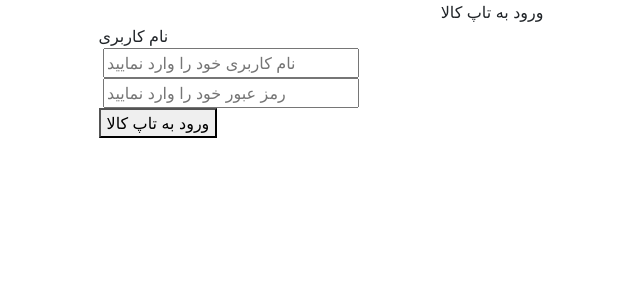
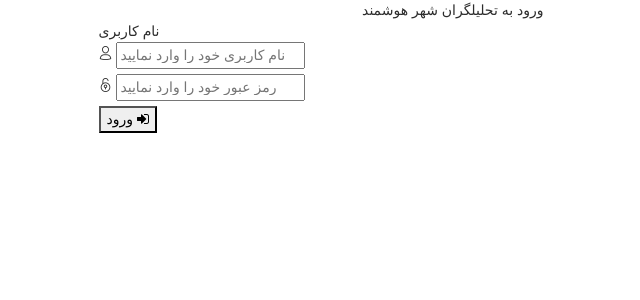
Before and after one commit to wikiccu/andishbonyan_tiket, a Django app: page / in a window 1280 px wide. Shown: the top 300 px of the page, without its empty margins (319-959 px from the left). Run offline with Django 3.2, Linux system fonts and the light colour scheme; some libraries are stand-ins or nearby versions.

Commit message:
login page

```diff
--- a/templates/base.html
+++ b/templates/base.html
@@ -1,57 +1,62 @@
+{% load static %}
 <!DOCTYPE html>
-<html lang="en">
-  <head>
+<html lang="fa">
+<head>
     <meta charset="utf-8" />
-    <meta
-      name="viewport"
-      content="width=device-width, initial-scale=1, shrink-to-fit=no"
-    />
-    <!-- SEO Meta Tags -->
-    <meta
-      name="description"
-      content="Free mobile app HTML landing page template to help you build a great online presence for your app which will convert visitors into users"
-    />
-    <meta name="author" content="Inovatik" />
-
-    <!-- OG Meta Tags to improve the way the post looks when you share the page on LinkedIn, Facebook, Google+ -->
-    <meta property="og:site_name" content="" />
-    <!-- website name -->
-    <meta property="og:site" content="" />
-    <!-- website link -->
-    <meta property="og:title" content="" />
-    <!-- title shown in the actual shared post -->
-    <meta property="og:description" content="" />
-    <!-- description shown in the actual shared post -->
-    <meta property="og:image" content="" />
-    <!-- image link, make sure it's jpg -->
-    <meta property="og:url" content="" />
-    <!-- where do you want your post to link to -->
-    <meta property="og:type" content="article" />
-
-    <!-- Website Title -->
-    <title>Leno</title>
-
-    <!-- Styles -->
-    <link
-      href="https://fonts.googleapis.com/css?family=Montserrat:400,600,700"
-      rel="stylesheet"
-    />
-    <link
-      href="https://fonts.googleapis.com/css?family=Open+Sans:400,400i,700,700i"
-      rel="stylesheet"
-    />
-    <link href="css/bootstrap.css" rel="stylesheet" />
-    <link href="css/fontawesome-all.css" rel="stylesheet" />
-    <link href="css/swiper.css" rel="stylesheet" />
-    <link href="css/magnific-popup.css" rel="stylesheet" />
-    <link href="css/styles.css" rel="stylesheet" />
-    <!-- rtl style -->
-    <link rel="stylesheet" href="css/rtl.css" />
-
-    <!-- Favicon  -->
-    <link rel="icon" href="images/favicon.png" />
-  </head>
-    <body data-spy="scroll" data-target=".fixed-top">
-        {% block content %}  {% endblock content %}
-    </body>
+    <link rel="apple-touch-icon" sizes="76x76" href="{% static 'assets/img/apple-icon.png' %}">
+    <link rel="icon" type="image/png" href="{% static 'assets/img/favicon.png' %}">
+    <meta http-equiv="X-UA-Compatible" content="IE=edge,chrome=1" />
+    <meta content='width=device-width, initial-scale=1.0, maximum-scale=1.0, user-scalable=0, shrink-to-fit=no'
+        name='viewport' />
+    <title>Topkala</title>
+    <!--     Fonts and icons     -->
+    <link rel="stylesheet" href="{% static 'assets/fonts/font-awesome/css/font-awesome.min.css' %}" />
+    <!-- CSS Files -->
+    <link href="{% static 'assets/css/bootstrap.min.css' %}" rel="stylesheet" />
+    <link href="{% static 'assets/css/now-ui-kit.css' %}" rel="stylesheet" />
+    <link href="{% static 'assets/css/plugins/owl.carousel.css' %}" rel="stylesheet" />
+    <link href="{% static 'assets/css/plugins/owl.theme.default.min.css' %}" rel="stylesheet" />
+    <link href="{% static 'assets/css/main.css' %}" rel="stylesheet" />
+</head>
+<body class="index-page sidebar-collapse">
+        <!-- Responsive-Header -->
+    {% include 'partials/_header.html' %}
+        <!-- Main content -->
+        <div class="col-md-12 d-flex justify-content-center ">
+          {% if messages %}
+            {% for message in messages %}
+              <div class="alert alert-{{ message.tags }}">
+                {{ message }}
+              </div>
+            {% endfor %}
+          {% endif %}
+          {% block content %}{% endblock %}
+        </div>
+        <!-- Footer -->
+    {% include 'partials/_footer.html' %}
+</body>
+<!--   Core JS Files   -->
+<script src="{% static 'assets/js/core/jquery.3.2.1.min.js' %}" type="text/javascript"></script>
+<script src="{% static 'assets/js/core/popper.min.js' %}" type="text/javascript"></script>
+<script src="{% static 'assets/js/core/bootstrap.min.js' %}" type="text/javascript"></script>
+<!--  Plugin for Switches, full documentation here: http://www.jque.re/plugins/version3/bootstrap.switch/ -->
+<script src="{% static 'assets/js/plugins/bootstrap-switch.js' %}"></script>
+<!--  Plugin for the Sliders, full documentation here: http://refreshless.com/nouislider/ -->
+<script src="{% static 'assets/js/plugins/nouislider.min.js' %}" type="text/javascript"></script>
+<!--  Plugin for the DatePicker, full documentation here: https://github.com/uxsolutions/bootstrap-datepicker -->
+<script src="{% static 'assets/js/plugins/bootstrap-datepicker.js' %}" type="text/javascript"></script>
+<!-- Share Library etc -->
+<script src="{% static 'assets/js/plugins/jquery.sharrre.js' %}" type="text/javascript"></script>
+<!-- Control Center for Now Ui Kit: parallax effects, scripts for the example pages etc -->
+<script src="{% static 'assets/js/now-ui-kit.js' %}" type="text/javascript"></script>
+<!--  CountDown -->
+<script src="{% static 'assets/js/plugins/countdown.min.js' %}" type="text/javascript"></script>
+<!--  Plugin for Sliders -->
+<script src="{% static 'assets/js/plugins/owl.carousel.min.js' %}" type="text/javascript"></script>
+<!--  Jquery easing -->
+<script src="{% static 'assets/js/plugins/jquery.easing.1.3.min.js' %}" type="text/javascript"></script>
+<!--  LocalSearch -->
+<script src="{% static 'assets/js/plugins/JsLocalSearch.js' %}" type="text/javascript"></script>
+<!-- Main Js -->
+<script src="{% static 'assets/js/main.js' %}" type="text/javascript"></script>
 </html>
--- a/templates/login.html
+++ b/templates/login.html
@@ -5,7 +5,7 @@
         <div class="row">
             <div class="main-content col-12 col-md-7 col-lg-5 mx-auto">
                 <div class="account-box">
-                    <div class="account-box-title text-right">ورود به تاپ کالا</div>
+                    <div class="account-box-title text-right">ورود به تحلیلگران شهر هوشمند</div>
                     <div class="account-box-content">
                         <form id="login-form" method="POST" class="form-account">
                             {% csrf_token %}
@@ -20,7 +20,7 @@
                             </div>
                             <div class="form-account-row form-account-submit">
                                 <div class="parent-btn">
-                                    <button  type="submit" value="Login" class="dk-btn dk-btn-info"> ورود به تاپ کالا <i class="fa fa-sign-in"></i></button>
+                                    <button  type="submit" value="Login" class="dk-btn dk-btn-info"> ورود  <i class="fa fa-sign-in"></i></button>
                                 </div>
                                 {% if form.errors %}
                                     <p class=" label label-danger">
--- /dev/null
+++ b/templates/partials/_footer.html
@@ -0,0 +1,5 @@
+{% load static %}
+        <footer class="main-footer default">
+
+
+        </footer>
--- /dev/null
+++ b/templates/partials/_header.html
@@ -0,0 +1,12 @@
+{% load static %}
+   <!-- <nav class="navbar direction-ltr fixed-top header-responsive">
+
+    </nav>-->
+    <div class="wrapper default">
+
+        <!-- header -->
+        <header class="main-header default">
+
+        </header>
+        <div class="overlay-search-box"></div>
+    </div>
```
